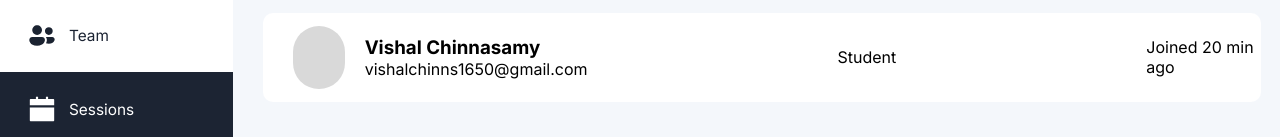
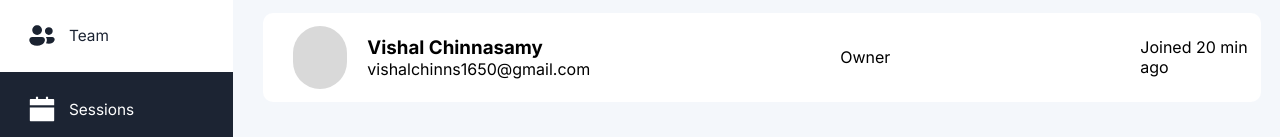
Before and after one commit to Vishal-techy/GatherUp, a Next.js app: page /eventTeam in a window 1280 px wide. Shown: the part 176-313 px from the top of the page. Built offline with nearby package versions, Linux system fonts and the light colour scheme; no server answers; sample sign-in values are in the browser's storage.

Commit message:
event role change

```diff
--- a/pages/eventTeam.js
+++ b/pages/eventTeam.js
@@ -67,7 +67,7 @@ function eventTeam() {
                     </div>
             </div>
 
-            <TeamCard name="Vishal Chinnasamy" email="vishalchinns1650@gmail.com" eventRole="Student"/>
+            <TeamCard name="Vishal Chinnasamy" email="vishalchinns1650@gmail.com" eventRole="Owner"/>
         </div>
     </div>
 
```
